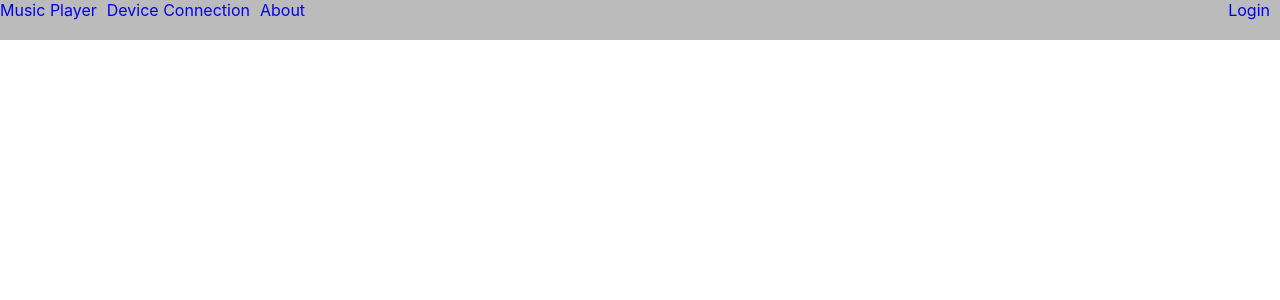
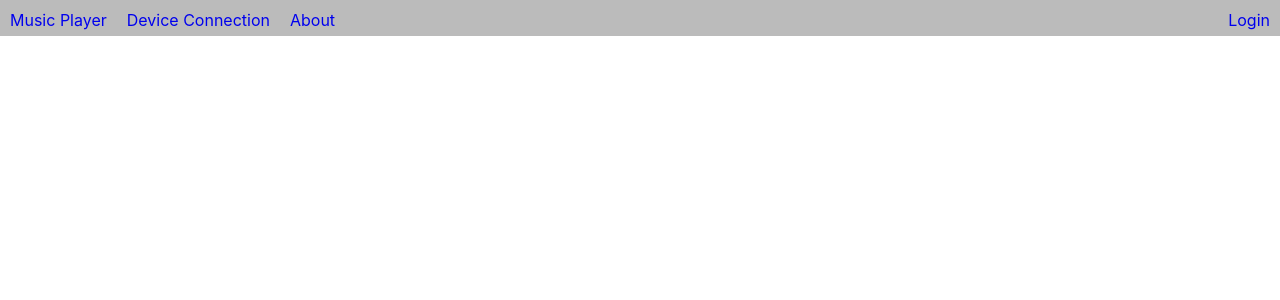
Before and after one commit to rileycleavenger/TheModernJukebox, a React (Create React App) app in the folder the-modern-jukebox-react-app/: page / in a window 1280 px wide. Shown: the top 300 px of the page. Built offline with nearby package versions, Linux system fonts and the light colour scheme.

Commit message:
added basic margins

```diff
--- a/the-modern-jukebox-react-app/src/App.css
+++ b/the-modern-jukebox-react-app/src/App.css
@@ -1,10 +1,10 @@
 .navbar-container {
-  position: fixed;
+  position: sticky;
   top: 0;
   width: 100%;
   background-color: #BBB;
   z-index: 999;
-  height: 5vh;
+  height: 4.5vh;
 }
 
 #nav-list {
@@ -15,7 +15,7 @@
 
 .nav-bar li {
   display: inline;
-  margin-right: 10px;
+  margin: 10px;
 }
 
 .nav-bar .left {
@@ -31,5 +31,5 @@
 }
 
 .page-content {
-  padding-top: 3vh;
+  margin: 1vh 1vw;
 }
```
